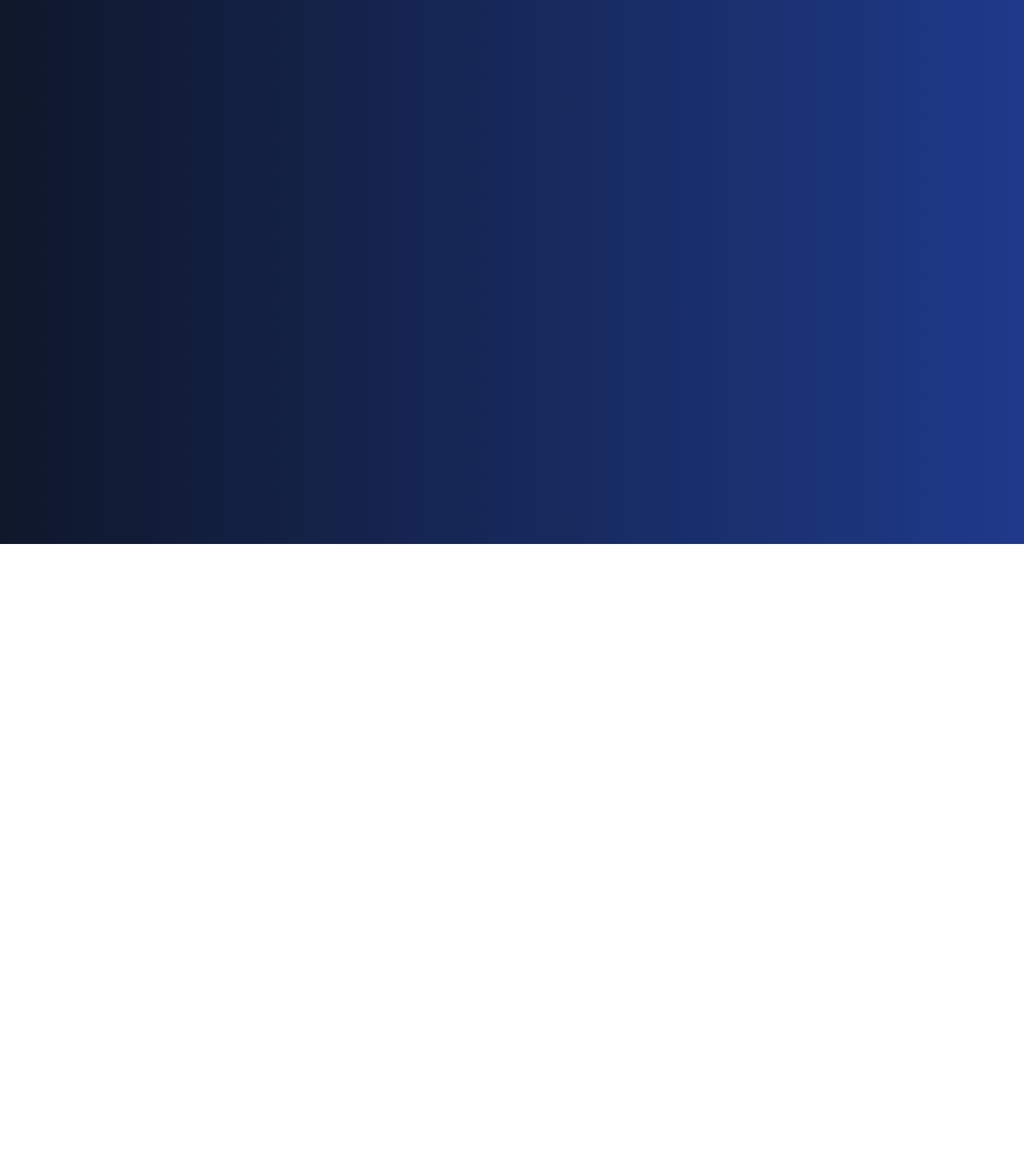
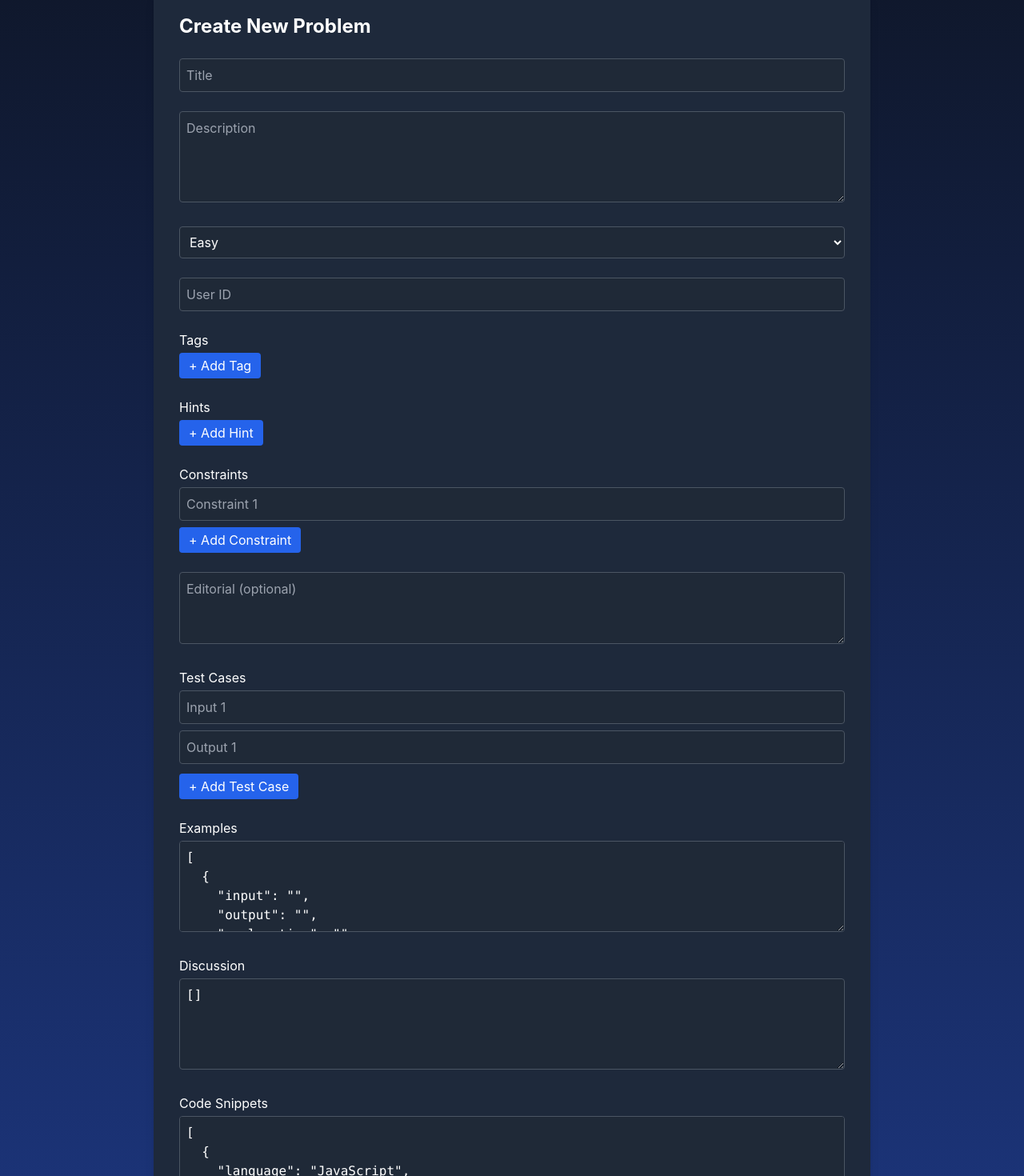
Before and after one commit to techRunnerBySJ/CodeInCodeOut, a React (Create React App) app in the folder frontend/codemaster/: page /create-problem in a window 1280 px wide. Shown: the part 120-1590 px from the top of the page at 80% size. Before the commit the page ends 800 px from the top, so only its background shows below. Built offline with nearby package versions, Linux system fonts and the light colour scheme.

Commit message:
Add CreateProblem component and route for problem creation

```diff
--- a/frontend/codemaster/src/App.js
+++ b/frontend/codemaster/src/App.js
@@ -9,6 +9,7 @@ import Discussion from './components/Discussion.jsx';
 import Premium from './components/Premium.jsx';
 import Profile from './components/Profile.jsx';
 import ProblemSolvingPage from './components/ProblemSolvingPage.jsx';
+import CreateProblem from './components/CreateProblem.jsx';
 
 export default function App() {
   const [showDialog, setShowDialog] = useState(false);
@@ -32,6 +33,7 @@ export default function App() {
         <Route path="/premium" element={<Premium />} />
         <Route path="/profile" element={<Profile/>} />
         <Route path="/problem/:id" element={<ProblemSolvingPage />} />
+        <Route path="/create-problem" element={<CreateProblem />} />
         {/* Add more routes as needed */}
       </Routes>
     </Router>
--- /dev/null
+++ b/frontend/codemaster/src/components/CreateProblem.jsx
@@ -0,0 +1,190 @@
+import React, { useState } from 'react';
+
+export default function CreateProblem() {
+  const [formData, setFormData] = useState({
+    title: '',
+    description: '',
+    difficultyLevel: 'Easy',
+    tags: [],
+    userId: '',
+    examples: JSON.stringify([{ input: '', output: '', explanation: '' }], null, 2),
+    constraints: [''],
+    hints: [],
+    editorial: '',
+    discussion: JSON.stringify([], null, 2),
+    testcases: [{ input: '', output: '' }],
+    codeSnippets: JSON.stringify([{ language: 'JavaScript', code: '' }], null, 2),
+    referenceSolutions: JSON.stringify({}, null, 2),
+  });
+
+  const handleChange = (field, value) => {
+    setFormData(prev => ({ ...prev, [field]: value }));
+  };
+
+  const handleArrayChange = (field, index, value) => {
+    const updated = [...formData[field]];
+    updated[index] = value;
+    handleChange(field, updated);
+  };
+
+  const addToArray = (field, defaultValue = '') => {
+    handleChange(field, [...formData[field], defaultValue]);
+  };
+
+  const handleTestCaseChange = (index, key, value) => {
+    const updated = [...formData.testcases];
+    updated[index][key] = value;
+    handleChange('testcases', updated);
+  };
+
+  const handleSubmit = (e) => {
+    e.preventDefault();
+    console.log('Submitting Problem:', formData);
+    // API call here
+  };
+
+  return (
+    <div className="min-h-screen bg-gradient-to-b from-[#0f172a] to-[#1e3a8a] text-white px-4 md:px-20 py-10">
+      <div className="max-w-4xl mx-auto bg-[#1e293b] p-8 rounded-xl shadow-lg">
+        <h2 className="text-2xl font-bold mb-6">Create New Problem</h2>
+        <form className="space-y-6" onSubmit={handleSubmit}>
+          <input
+            className="w-full p-2 rounded bg-gray-800 text-white border border-gray-600"
+            type="text"
+            placeholder="Title"
+            value={formData.title}
+            onChange={(e) => handleChange('title', e.target.value)}
+          />
+
+          <textarea
+            className="w-full p-2 rounded bg-gray-800 text-white border border-gray-600"
+            placeholder="Description"
+            rows={4}
+            value={formData.description}
+            onChange={(e) => handleChange('description', e.target.value)}
+          />
+
+          <select
+            className="w-full p-2 rounded bg-gray-800 text-white border border-gray-600"
+            value={formData.difficultyLevel}
+            onChange={(e) => handleChange('difficultyLevel', e.target.value)}
+          >
+            <option>Easy</option>
+            <option>Medium</option>
+            <option>Hard</option>
+          </select>
+
+          <input
+            className="w-full p-2 rounded bg-gray-800 text-white border border-gray-600"
+            type="text"
+            placeholder="User ID"
+            value={formData.userId}
+            onChange={(e) => handleChange('userId', e.target.value)}
+          />
+
+          {/* Tags */}
+          <div>
+            <label className="block mb-1">Tags</label>
+            {formData.tags.map((tag, index) => (
+              <input
+                key={index}
+                className="w-full mb-2 p-2 rounded bg-gray-800 text-white border border-gray-600"
+                placeholder={`Tag ${index + 1}`}
+                value={tag}
+                onChange={(e) => handleArrayChange('tags', index, e.target.value)}
+              />
+            ))}
+            <button type="button" className="bg-blue-600 px-3 py-1 rounded" onClick={() => addToArray('tags')}>+ Add Tag</button>
+          </div>
+
+          {/* Hints */}
+          <div>
+            <label className="block mb-1">Hints</label>
+            {formData.hints.map((hint, index) => (
+              <input
+                key={index}
+                className="w-full mb-2 p-2 rounded bg-gray-800 text-white border border-gray-600"
+                placeholder={`Hint ${index + 1}`}
+                value={hint}
+                onChange={(e) => handleArrayChange('hints', index, e.target.value)}
+              />
+            ))}
+            <button type="button" className="bg-blue-600 px-3 py-1 rounded" onClick={() => addToArray('hints')}>+ Add Hint</button>
+          </div>
+
+          {/* Constraints */}
+          <div>
+            <label className="block mb-1">Constraints</label>
+            {formData.constraints.map((constraint, index) => (
+              <input
+                key={index}
+                className="w-full mb-2 p-2 rounded bg-gray-800 text-white border border-gray-600"
+                placeholder={`Constraint ${index + 1}`}
+                value={constraint}
+                onChange={(e) => handleArrayChange('constraints', index, e.target.value)}
+              />
+            ))}
+            <button type="button" className="bg-blue-600 px-3 py-1 rounded" onClick={() => addToArray('constraints')}>+ Add Constraint</button>
+          </div>
+
+          {/* Editorial */}
+          <textarea
+            className="w-full p-2 rounded bg-gray-800 text-white border border-gray-600"
+            placeholder="Editorial (optional)"
+            rows={3}
+            value={formData.editorial}
+            onChange={(e) => handleChange('editorial', e.target.value)}
+          />
+
+          {/* Testcases */}
+          <div>
+            <label className="block mb-1">Test Cases</label>
+            {formData.testcases.map((testcase, index) => (
+              <div key={index} className="mb-3 space-y-2">
+                <input
+                  className="w-full p-2 rounded bg-gray-800 text-white border border-gray-600"
+                  placeholder={`Input ${index + 1}`}
+                  value={testcase.input}
+                  onChange={(e) => handleTestCaseChange(index, 'input', e.target.value)}
+                />
+                <input
+                  className="w-full p-2 rounded bg-gray-800 text-white border border-gray-600"
+                  placeholder={`Output ${index + 1}`}
+                  value={testcase.output}
+                  onChange={(e) => handleTestCaseChange(index, 'output', e.target.value)}
+                />
+              </div>
+            ))}
+            <button
+              type="button"
+              className="bg-blue-600 px-3 py-1 rounded"
+              onClick={() => addToArray('testcases', { input: '', output: '' })}
+            >
+              + Add Test Case
+            </button>
+          </div>
+
+          {/* JSON Fields */}
+          {['examples', 'discussion', 'codeSnippets', 'referenceSolutions'].map((field) => (
+            <div key={field}>
+              <label className="block mb-1 capitalize">{field.replace(/([A-Z])/g, ' $1')}</label>
+              <textarea
+                className="w-full p-2 font-mono rounded bg-gray-800 text-white border border-gray-600"
+                rows={field === 'referenceSolutions' ? 6 : 4}
+                value={formData[field]}
+                onChange={(e) => handleChange(field, e.target.value)}
+              />
+            </div>
+          ))}
+
+          <button
+            type="submit"
+            className="bg-green-600 hover:bg-green-700 px-6 py-2 rounded text-white font-semibold"
+          >
+            Create Problem
+          </button>
+        </form>
+      </div>
+    </div>
+  );
+}
```
